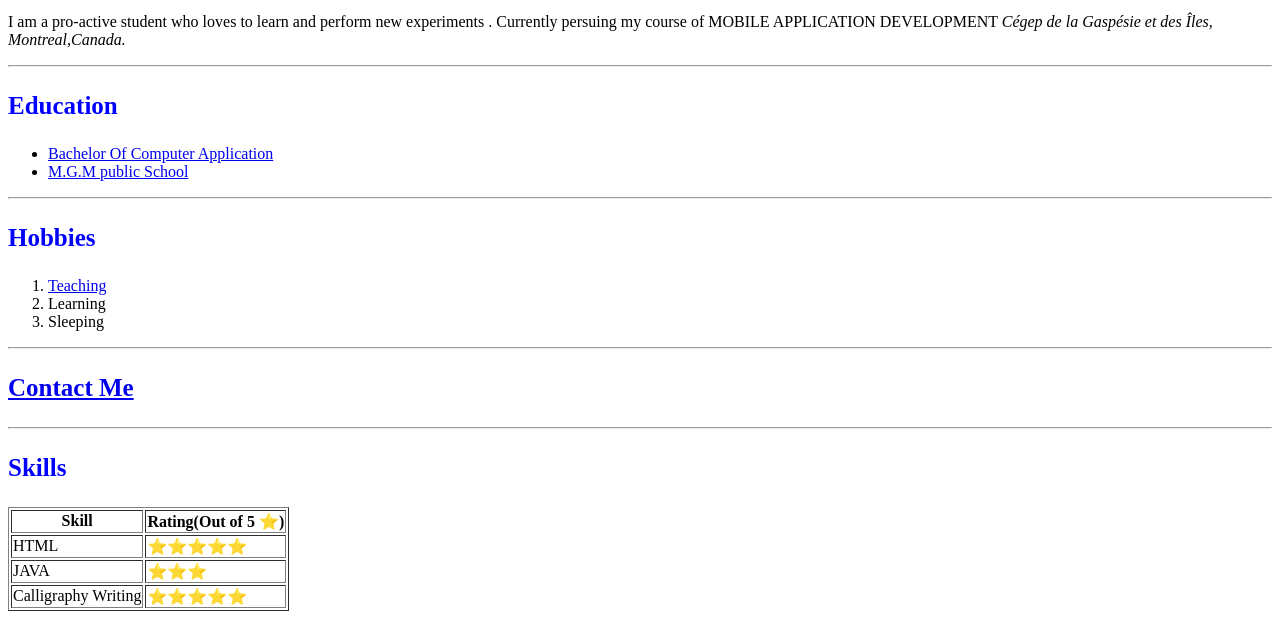
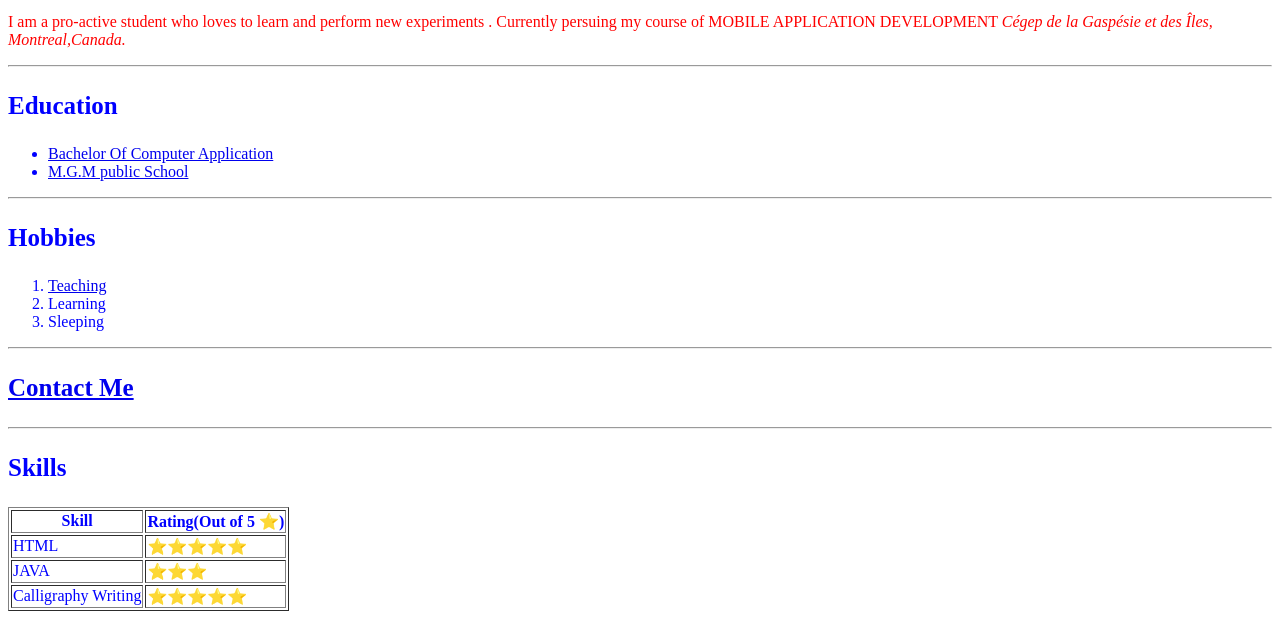
Before and after one commit to Simar02/Resume, a plain HTML site: page index.html in a window 1280 px wide. Shown: the part 345-964 px from the top of the page. Drawn offline with Linux system fonts and the light colour scheme.

Commit message:
Update index.html

```diff
--- a/index.html
+++ b/index.html
@@ -6,13 +6,13 @@
     </head>
 
 
-    <body>
+    <body style ="color:blue;">
                 <img width="250" height="250" src="picture.jpg" alt="SIMAR" />
                 <h1>SIMARDEEP KAUR </h1>
                 <em>
                     <p> Teacher and Student </p>
                 </em>
-                <p>
+                <p style="color : red;">
                     I am a  pro-active student who loves to learn and perform new experiments . Currently persuing my course of MOBILE APPLICATION DEVELOPMENT <em>Cégep de la Gaspésie et des Îles, Montreal,Canada.</em> <br />
                 </p>
                 <hr/>
```
